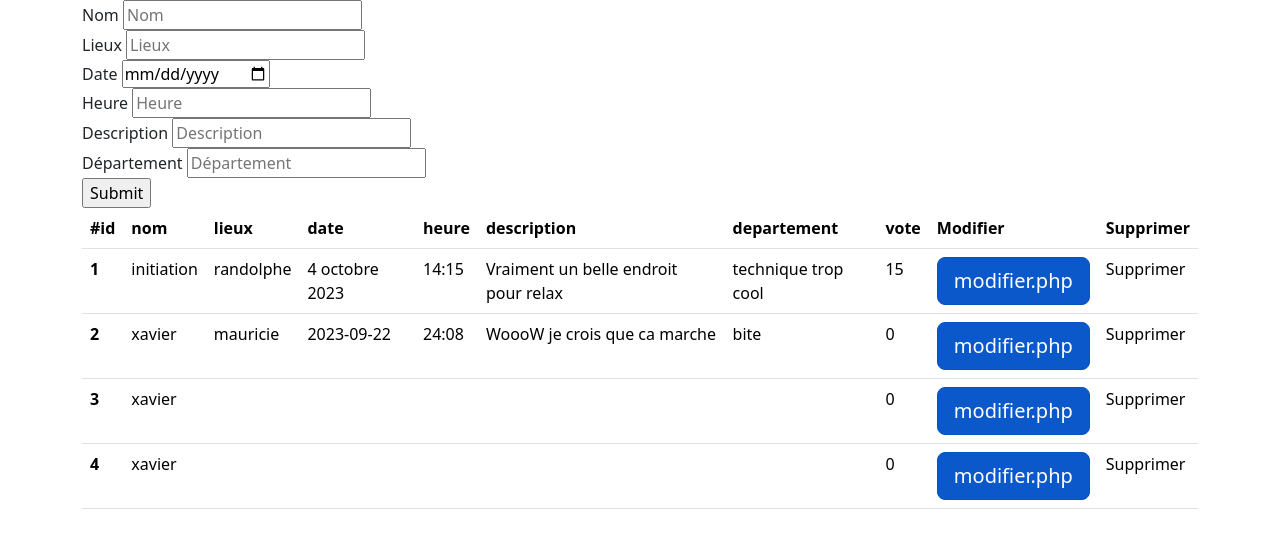
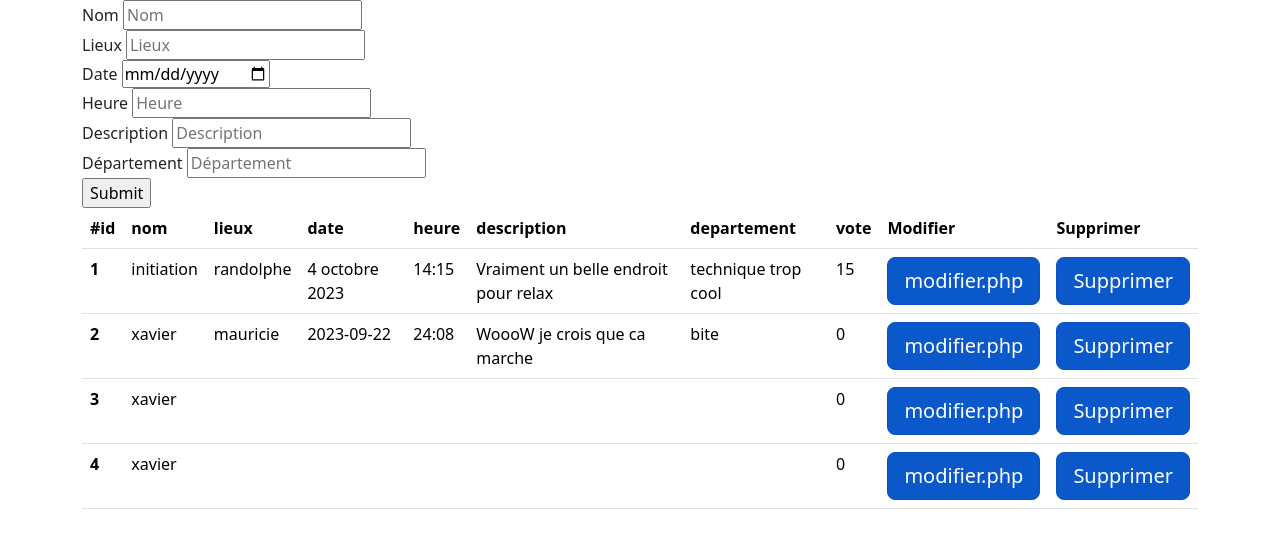
Before and after one commit to Caporal6/IntraVote, a PHP site: page /evenement.php in a window 1280 px wide. Shown: the top 548 px of the page. Run offline with PHP 8.4, Linux system fonts and the light colour scheme; data comes from the database, SQL or seed files in the repository.

Commit message:
supprimer

```diff
--- a/evenement.php
+++ b/evenement.php
@@ -190,7 +190,7 @@ if ($_SERVER['REQUEST_METHOD'] == "POST"){
                                 <td>'. $row["heure"].'</td> <td>'. $row["description"].'</td> <td>'. $row["departement"].'</td>
                                 <td>'. $row["vote"].'</td>
                                 <td><a href="modifier.php?varname='.$var_value.'" class="btn btn-primary btn-lg active" role="button" aria-pressed="true">modifier.php</a>   </td>
-                                <td>Supprimer</td>
+                                <td><a href="modifier.php?varname='.$var_value.'" class="btn btn-primary btn-lg active" role="button" aria-pressed="true">Supprimer</a></td>
                                 </tr>';
                             }
                         } else {
```
